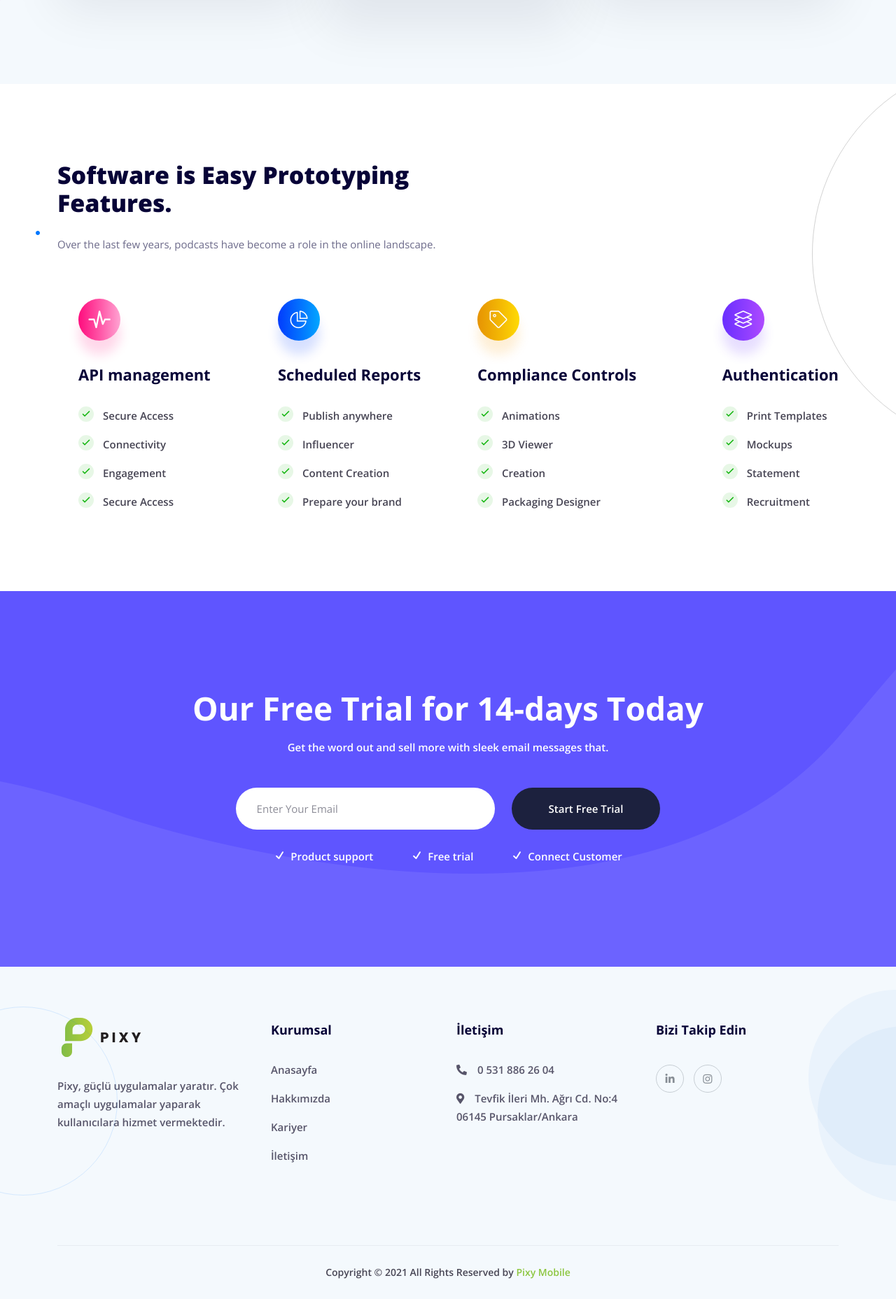
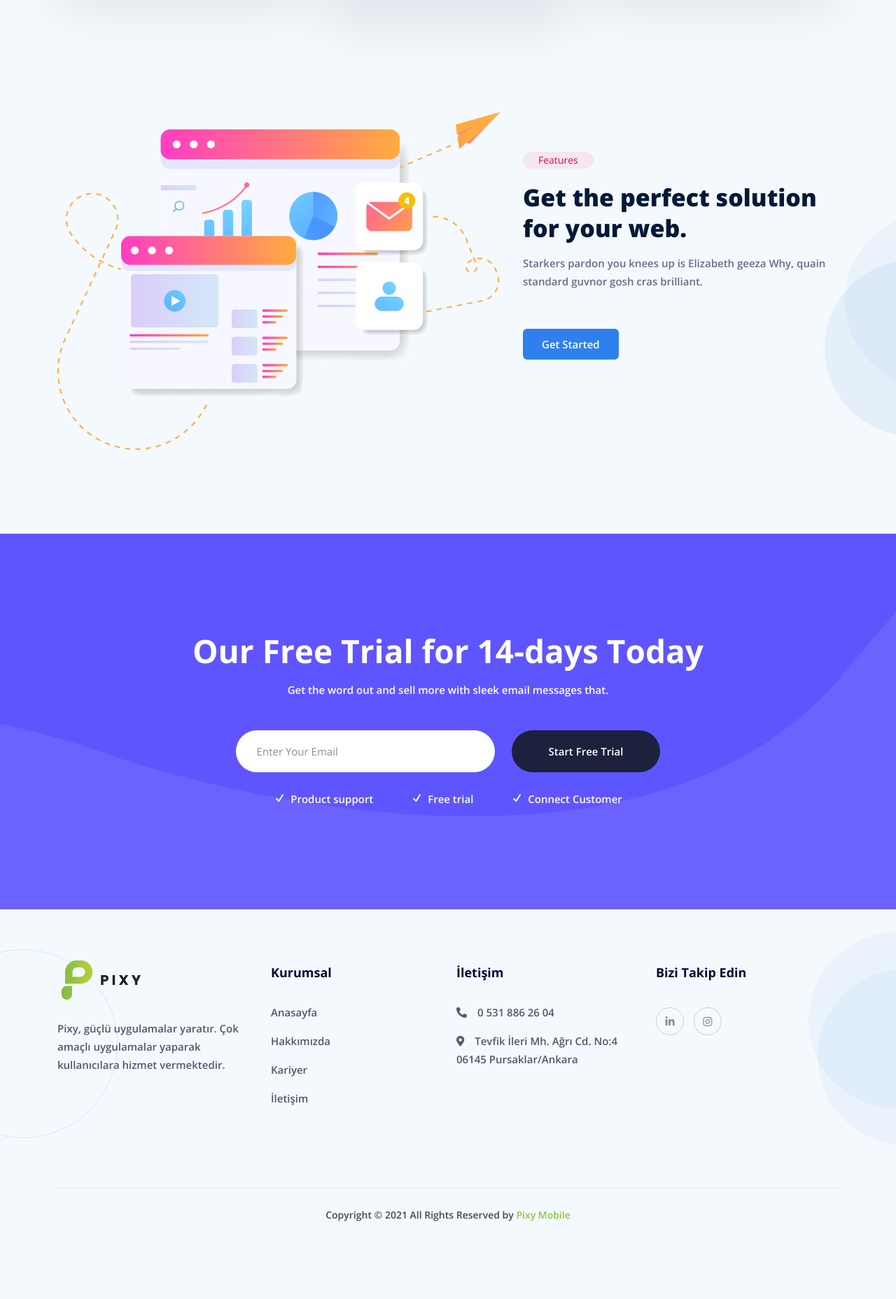
Before and after one commit to pixymobile/pixymobile.co, a PHP site: page /services.php in a window 1280 px wide. Shown: the part 1075-2932 px from the top of the page at 70% size. After the commit the page ends 2821 px from the top, so only its background shows below. Run offline with PHP 8.4, Linux system fonts and the light colour scheme.

Commit message:
hizmetlerimiz

```diff
--- a/services.php
+++ b/services.php
@@ -183,85 +183,26 @@
          <!-- services area end -->
 
          <!-- features area start -->
-         <section class="features__area pt-110 pb-70 p-relative overflow-y-visible">
-            <div class="circle-animation features">
-               <span></span>
-            </div>
-            <div class="features__shape">
-               <img class="features-circle-1" src="assets/img/icon/features/home-1/circle-1.png" alt="">
+      <section class="about__area grey-bg-3 pt-40 pb-120 p-relative">
+            <div class="about__shape-2">
+               <img class="about-2-circle" src="assets/img/about/home-2/about-circle.png" alt="">
+               <img class="about-2-circle-2" src="assets/img/about/home-2/about-circle-2.png" alt="">
             </div>
             <div class="container">
                <div class="row">
-                  <div class="col-xxl-6 col-xl-6 col-lg-6">
-                     <div class="section__title-wrapper mb-65 wow fadeInUp" data-wow-delay=".3s">
-                        <h2 class="section__title">Software is Easy Prototyping Features.</h2>
-                        <p>Over the last few years, podcasts have become a role in the online landscape.</p>
+                  <div class="col-xxl-7 col-xl-7 col-lg-6 col-md-8">
+                     <div class="about__thumb-3 wow fadeInLeft" data-wow-delay=".3s" style="visibility: visible; animation-delay: 0.3s; animation-name: fadeInLeft;">
+                        <img src="assets/img/about/home-2/about-1.png" alt="">
                      </div>
                   </div>
-               </div>
-               <div class="row">
-                  <div class="col-xxl-3 col-xl-3 col-lg-3 col-md-6 col-sm-6">
-                     <div class="features__item mb-30 wow fadeInUp" data-wow-delay=".3s">
-                        <div class="features__icon mb-35">
-                           <span class="gradient-pink"><i class="far fa-heart-rate"></i></span>
+                  <div class="col-xxl-5 col-xl-5 col-lg-6 col-md-8">
+                     <div class="about__content-3 pt-55">
+                        <div class="section__title-wrapper section__title-wrapper-2 mb-55 wow fadeInUp" data-wow-delay=".3s" style="visibility: visible; animation-delay: 0.3s; animation-name: fadeInUp;">
+                           <span class="section__pre-title pink">Features</span>
+                           <h2 class="section__title section__title-2">Get the perfect solution for your web.</h2>
+                           <p>Starkers pardon you knees up is Elizabeth geeza Why, quain standard  guvnor gosh cras brilliant.</p>
                         </div>
-                        <h3 class="features__title">API management</h3>
-                        <div class="features__list">
-                           <ul>
-                              <li>Secure Access</li>
-                              <li>Connectivity</li>
-                              <li>Engagement</li>
-                              <li>Secure Access</li>
-                           </ul>
-                        </div>
-                     </div>
-                  </div>
-                  <div class="col-xxl-3 col-xl-3 col-lg-3 col-md-6 col-sm-6">
-                     <div class="features__item mb-30 wow fadeInUp pl-15" data-wow-delay=".5s">
-                        <div class="features__icon mb-35">
-                           <span class="gradient-blue"><i class="fal fa-chart-pie-alt"></i></span>
-                        </div>
-                        <h3 class="features__title">Scheduled Reports</h3>
-                        <div class="features__list">
-                           <ul>
-                              <li>Publish anywhere </li>
-                              <li>Influencer</li>
-                              <li>Content Creation</li>
-                              <li>Prepare your brand</li>
-                           </ul>
-                        </div>
-                     </div>
-                  </div>
-                  <div class="col-xxl-3 col-xl-3 col-lg-3 col-md-6 col-sm-6">
-                     <div class="features__item mb-30 wow fadeInUp pl-45" data-wow-delay=".7s">
-                        <div class="features__icon mb-35">
-                           <span class="gradient-yellow"><i class="fal fa-tag"></i></span>
-                        </div>
-                        <h3 class="features__title">Compliance Controls</h3>
-                        <div class="features__list">
-                           <ul>
-                              <li>Animations</li>
-                              <li>3D Viewer</li>
-                              <li>Creation</li>
-                              <li>Packaging Designer </li>
-                           </ul>
-                        </div>
-                     </div>
-                  </div>
-                  <div class="col-xxl-3 col-xl-3 col-lg-3 col-md-6 col-sm-6 d-lg-flex justify-content-end">
-                     <div class="features__item mb-30 wow fadeInUp" data-wow-delay=".9s">
-                        <div class="features__icon mb-35">
-                           <span class="gradient-purple"><i class="fal fa-layer-group"></i></span>
-                        </div>
-                        <h3 class="features__title">Authentication</h3>
-                        <div class="features__list">
-                           <ul>
-                              <li>Print Templates</li>
-                              <li>Mockups</li>
-                              <li>Statement</li>
-                              <li>Recruitment</li>
-                           </ul>
-                        </div>
+                        <a href="about.html" class="w-btn w-btn-blue w-btn-3 w-btn-1">Get Started</a>
                      </div>
                   </div>
                </div>
```
